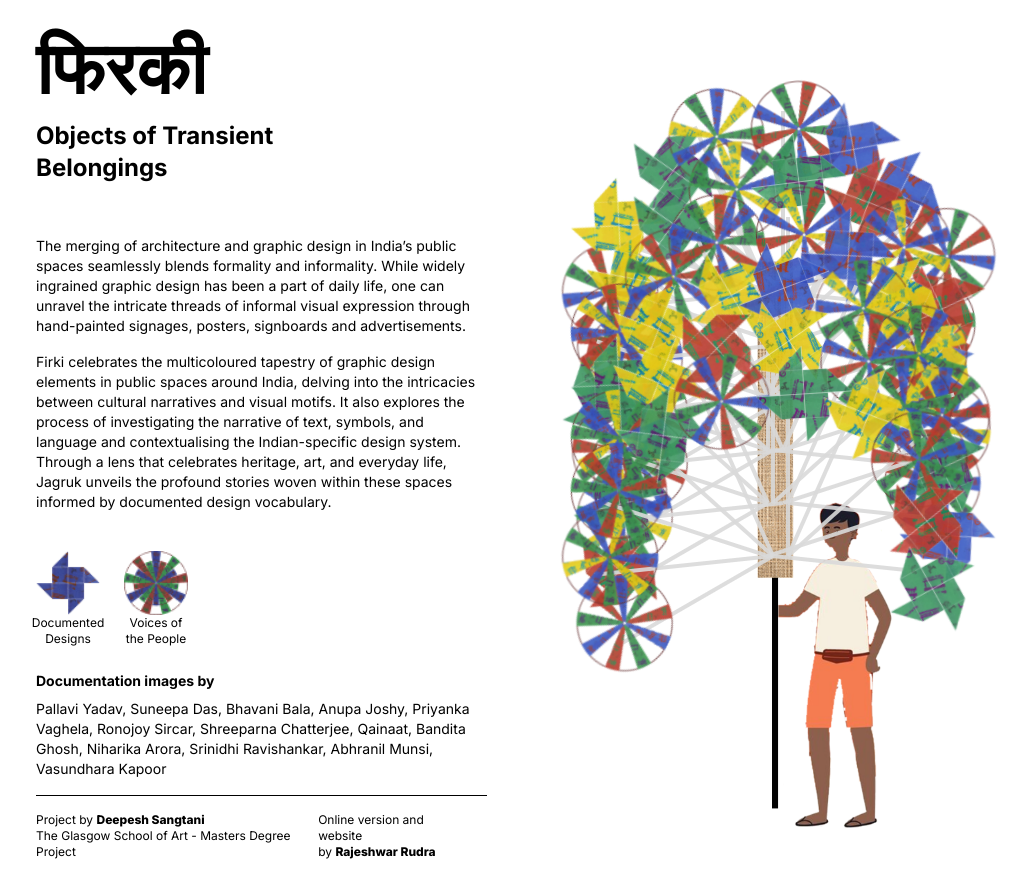
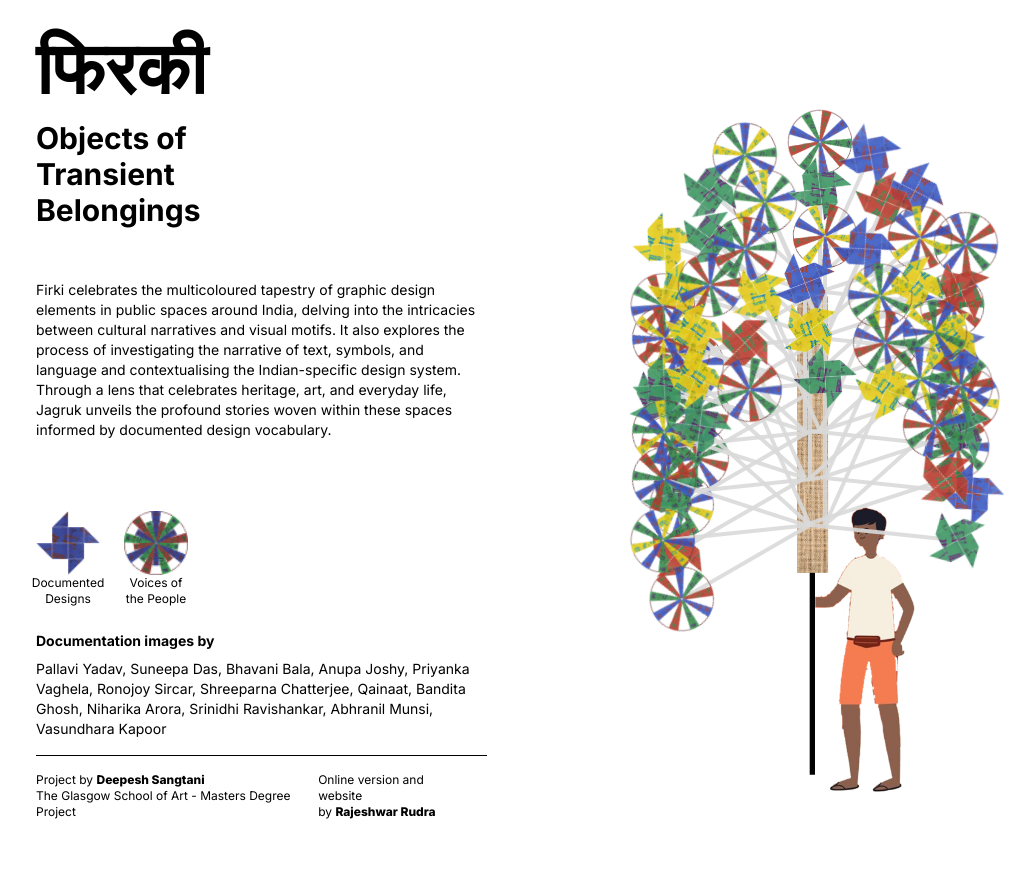
Before and after one commit to rajeshwar1993/Pinwheel, a Next.js app: page / in a window 1280 px wide. Shown: the whole page, without its empty margins (28-1062 px from the left). After the commit the page ends 852 px from the top, so only its background shows below. Built offline with nearby package versions, Linux system fonts and the light colour scheme.

Commit message:
size fixes

```diff
--- a/src/app/page.tsx
+++ b/src/app/page.tsx
@@ -10,22 +10,14 @@ export default function Home() {
     <div className="flex justify-center items-center py-8 px-16">
       <div className="w-full max-w-screen-2xl">
         <div className="text-5xl md:text-7xl font-bold mb-2 md:mb-4">फिरकी</div>
-        <div className="col-span-5 lg:col-span-2 text-base md:text-2xl font-bold max-w-[300px]">
-          Objects of Transient Belongings
+        <div className="col-span-5 lg:col-span-2 text-base md:text-3xl font-bold max-w-[300px]">
+          Objects of <br /> Transient Belongings
         </div>
         <div className="grid grid-cols-5 gap-4 mt-8">
           <div className="relative col-span-5 md:col-span-2 text-sm flex flex-col justify-between mt-5">
             <div className="absolute top-[50%] left-[50%]" id="refDiv" />
             <div>
               <p>
-                The merging of architecture and graphic design in India’s public
-                spaces seamlessly blends formality and informality. While widely
-                ingrained graphic design has been a part of daily life, one can
-                unravel the intricate threads of informal visual expression
-                through hand-painted signages, posters, signboards and
-                advertisements.
-              </p>
-              <p className="mt-4">
                 Firki celebrates the multicoloured tapestry of graphic design
                 elements in public spaces around India, delving into the
                 intricacies between cultural narratives and visual motifs. It
@@ -64,7 +56,7 @@ export default function Home() {
                 </p>
               </div>
               <div className="border-b border-black w-full my-4"></div>
-              <div className="text-xs flex justify-between">
+              <div className="text-xs flex justify-between flex-col md:flex-row gap-y-4">
                 <div>
                   <div>
                     Project by{' '}
--- a/src/components/PaperFlower/index.tsx
+++ b/src/components/PaperFlower/index.tsx
@@ -47,7 +47,7 @@ const PaperFlower = ({
         <motion.div
           animate={{ rotate: 360 }}
           transition={{ duration: duration, repeat: Infinity, ease: 'linear' }}
-          className="absolute z-10 w-16 h-16 md:w-24 md:h-24 left-[-30px] top-[-30px]"
+          className="absolute z-10 w-16 h-16 md:w-18 md:h-18 left-[-30px] top-[-30px]"
           onHoverStart={() => {
             if (!isChosen) updateState(FlowerStates.Hover)
           }}
--- a/src/components/PlayArea.tsx
+++ b/src/components/PlayArea.tsx
@@ -40,8 +40,8 @@ export default function PlayArea() {
   }, [pinBarRef.current])
 
   return (
-    <div className="pt-20 sm:px-4 md:pt-1 md:pr-20 relative">
-      <div className="mx-auto h-[80vh] aspect-9/16 flex justify-center items-center">
+    <div className="pt-20 sm:px-4 md:pt-0 relative">
+      <div className="mx-auto h-[70vh] aspect-9/16 flex justify-center items-center">
         <div
           className="relative h-[90%] w-full"
           style={{
--- a/src/utils.ts
+++ b/src/utils.ts
@@ -58,7 +58,7 @@ export const pinwheelData = (rect: DOMRect): WheelData[] => {
       positionY,
       leaning,
       duration,
-      stickLength: screen.width > 768 ? 180 : 100,
+      stickLength: screen.width > 768 ? 150 : 100,
       openImg: p.openImg,
       wheel,
       isChosen: false,
```
